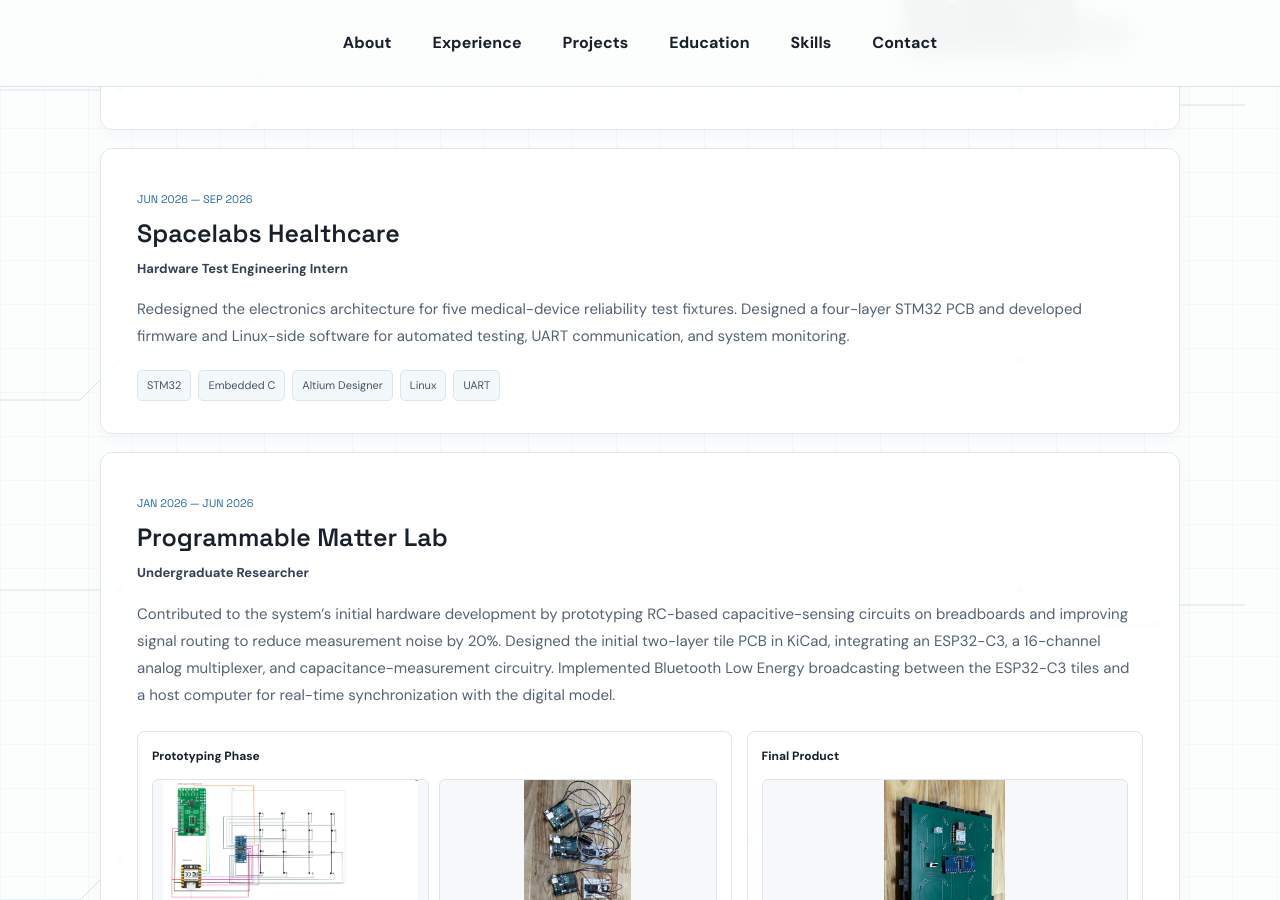
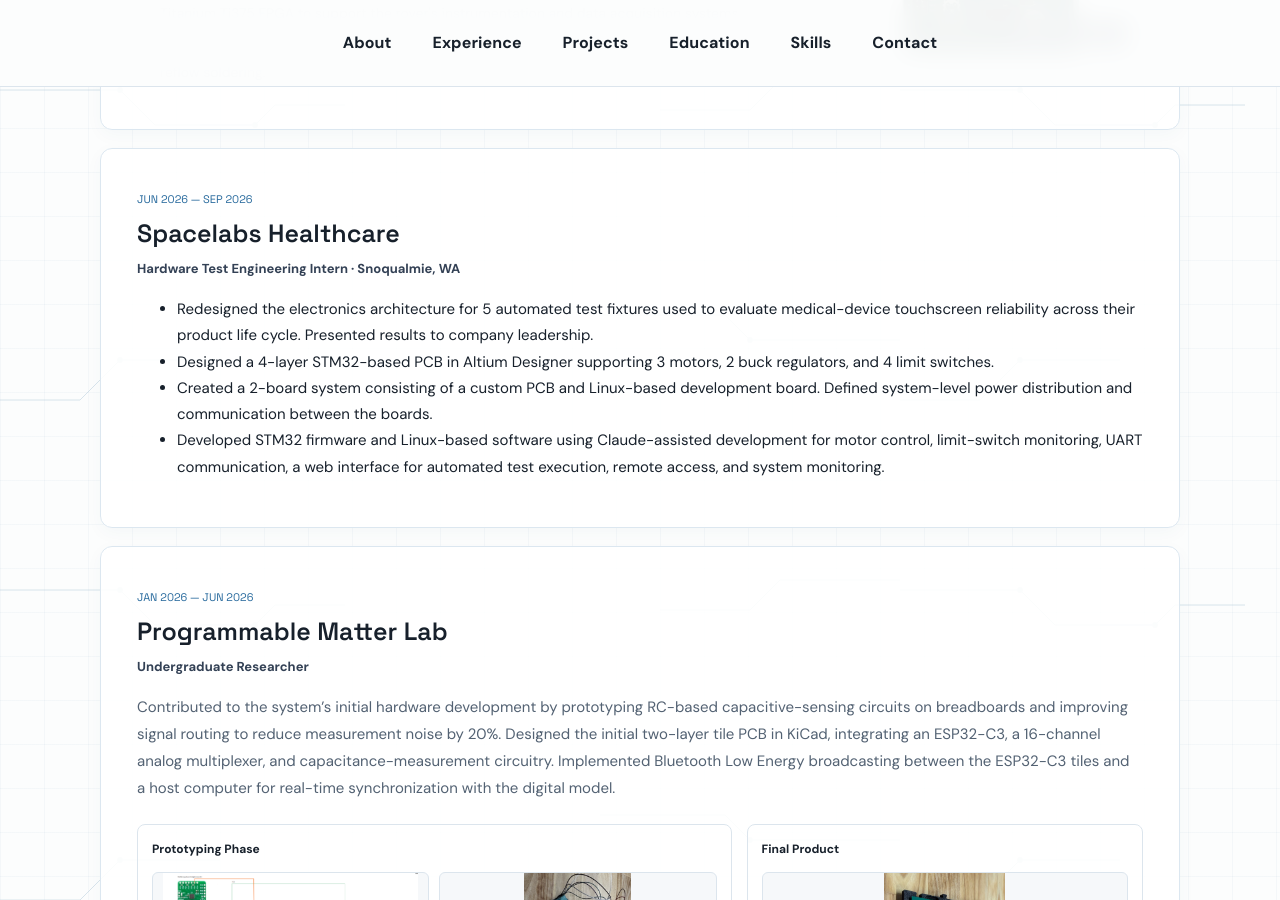
Before and after one commit to AdityaManivel/AdityaManivel.github.io, a Jekyll site: the page index.html, which Jekyll copies as it is, in a window 1280 px wide and 900 px high, scrolled down 1456 px. Built offline with Jekyll 4.4.1, drawn with Linux system fonts in a browser that asks for light colours.

Commit message:
Expand Spacelabs internship entry with detailed engineering contributions

```diff
--- a/index.html
+++ b/index.html
@@ -49,7 +49,17 @@
         </div>
       </article>
       <div class="experience-grid">
-        <article class="exp-card reveal"><p>JUN 2026 — SEP 2026</p><h3>Spacelabs Healthcare</h3><span>Hardware Test Engineering Intern</span><p>Redesigned the electronics architecture for five medical-device reliability test fixtures. Designed a four-layer STM32 PCB and developed firmware and Linux-side software for automated testing, UART communication, and system monitoring.</p><div class="tags"><span>STM32</span><span>Embedded C</span><span>Altium Designer</span><span>Linux</span><span>UART</span></div></article>
+        <article class="exp-card spacelabs-card reveal">
+          <p>JUN 2026 — SEP 2026</p>
+          <h3>Spacelabs Healthcare</h3>
+          <span>Hardware Test Engineering Intern · Snoqualmie, WA</span>
+          <ul class="experience-bullets">
+            <li>Redesigned the electronics architecture for 5 automated test fixtures used to evaluate medical-device touchscreen reliability across their product life cycle. Presented results to company leadership.</li>
+            <li>Designed a 4-layer STM32-based PCB in Altium Designer supporting 3 motors, 2 buck regulators, and 4 limit switches.</li>
+            <li>Created a 2-board system consisting of a custom PCB and Linux-based development board. Defined system-level power distribution and communication between the boards.</li>
+            <li>Developed STM32 firmware and Linux-based software using Claude-assisted development for motor control, limit-switch monitoring, UART communication, a web interface for automated test execution, remote access, and system monitoring.</li>
+          </ul>
+        </article>
         <article class="exp-card lab-card reveal"><p>JAN 2026 — JUN 2026</p><h3>Programmable Matter Lab</h3><span>Undergraduate Researcher</span><p>Contributed to the system’s initial hardware development by prototyping RC-based capacitive-sensing circuits on breadboards and improving signal routing to reduce measurement noise by 20%. Designed the initial two-layer tile PCB in KiCad, integrating an ESP32-C3, a 16-channel analog multiplexer, and capacitance-measurement circuitry. Implemented Bluetooth Low Energy broadcasting between the ESP32-C3 tiles and a host computer for real-time synchronization with the digital model.</p><div class="lab-gallery comparison-gallery">
           <section class="phase-panel">
             <h4>Prototyping Phase</h4>
```
